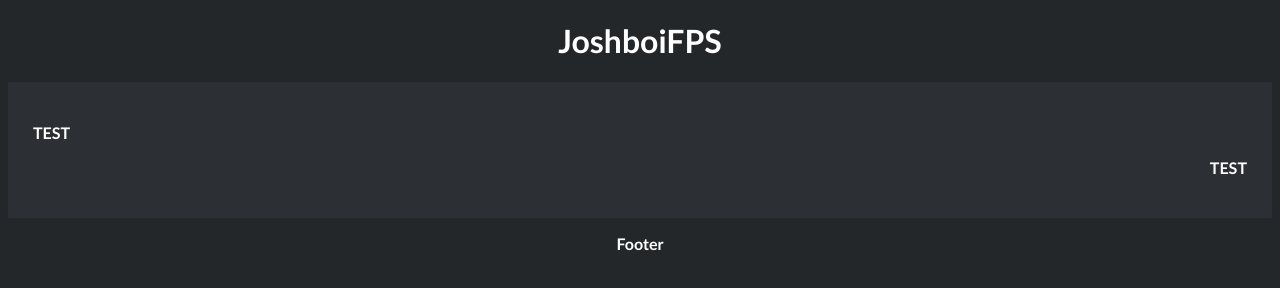
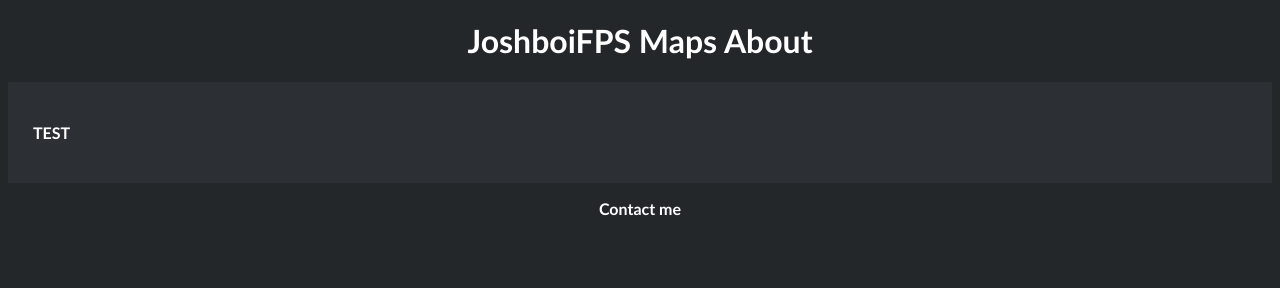
Before and after one commit to swarnab1/swarnab1.github.io, a plain HTML site: page index.html in a window 1280 px wide. Drawn offline with Linux system fonts and the light colour scheme.

Commit message:
index for home page

```diff
--- a/index.html
+++ b/index.html
@@ -12,7 +12,9 @@
 
 
     <h1 style="text-align: center; color: white;">
-    <a style="color: white;" href="">JoshboiFPS</a>
+    <a href="">JoshboiFPS</a>
+    <a href="maps">Maps</a>
+    <a href="">About</a>
 </h1>
 
 
@@ -27,7 +29,7 @@
     </div>
 
     <div class="b">
-        <p>TEST</p>
+        <p></p>
     </div>
 
 </div>
@@ -35,7 +37,7 @@
 
 <div class="footer">
 <footer>
-    <p>Footer</p>
+    <p><a href="">Contact me</a></p>
 </footer>
 
 </div>
```
